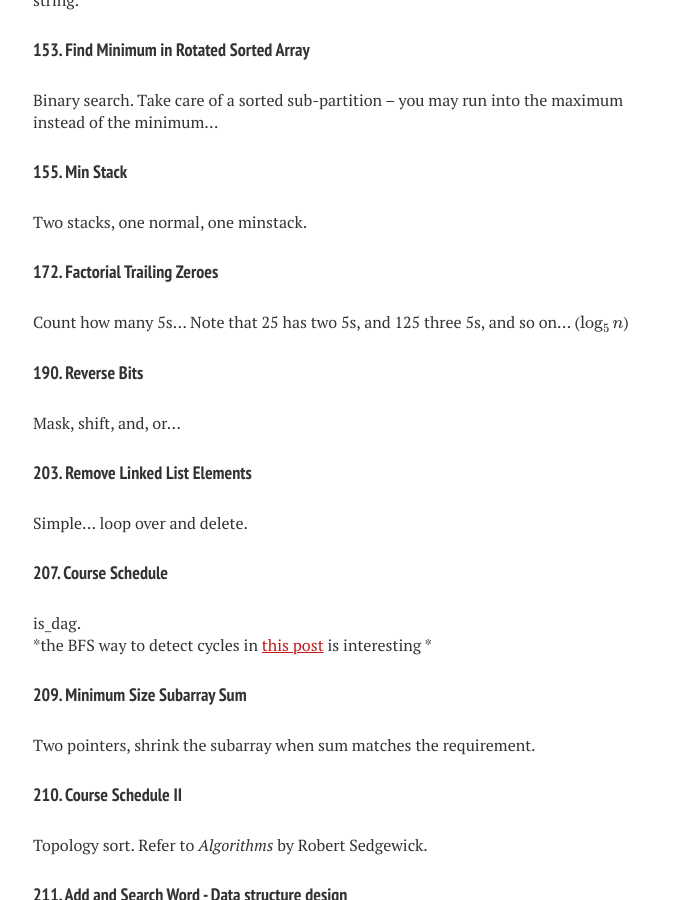
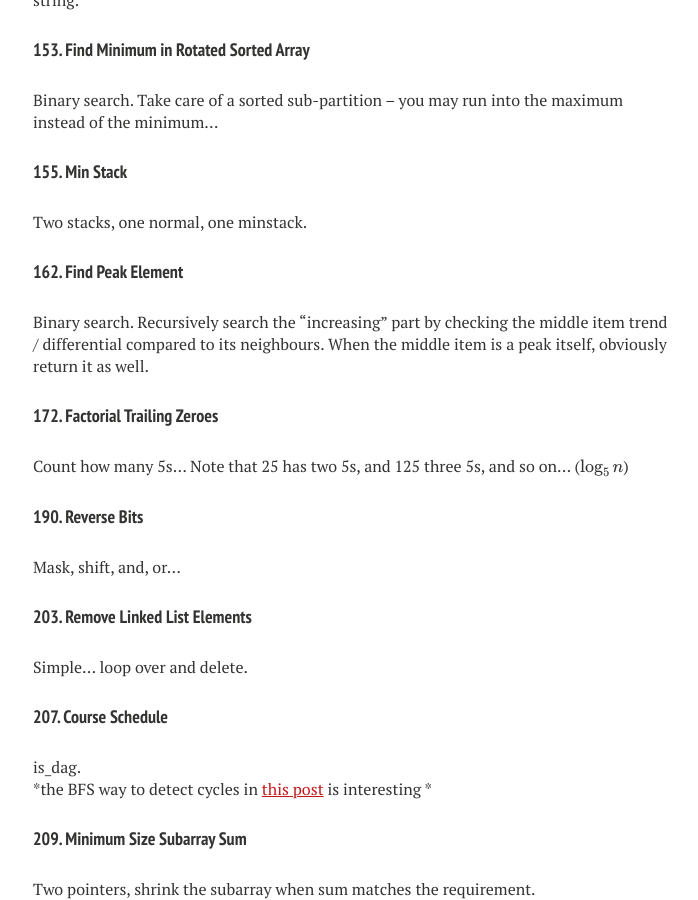
Before and after one commit to jiachengpan/jiachengpan.github.io, a Jekyll site: the page built from _posts/2016-04-27-a-line-for-a-leetcode-problem.markdown, in a window 1280 px wide and 900 px high, scrolled down 5511 px. Shown: the whole window, without its empty margins (287-985 px from the left). Built offline with Jekyll 4.4.1, drawn with Linux system fonts in a browser that asks for light colours; formulas are drawn with MathJax 3.

Commit message:
0510 diary and single leetcode solution...

```diff
--- a/_posts/2016-04-27-a-line-for-a-leetcode-problem.markdown
+++ b/_posts/2016-04-27-a-line-for-a-leetcode-problem.markdown
@@ -155,6 +155,9 @@ Binary search. Take care of a sorted sub-partition -- you may run into the maxim
 #### 155. Min Stack
 Two stacks, one normal, one minstack.
 
+#### 162. Find Peak Element
+Binary search. Recursively search the "increasing" part by checking the middle item trend / differential compared to its neighbours. When the middle item is a peak itself, obviously return it as well.
+
 #### 172. Factorial Trailing Zeroes
 Count how many 5s... Note that 25 has two 5s, and 125 three 5s, and so on... ($\log_5n$)
 
```
Also changed, not shown: _posts/2016-05-02-diary-of-may.markdown (+13 -0 lines).
